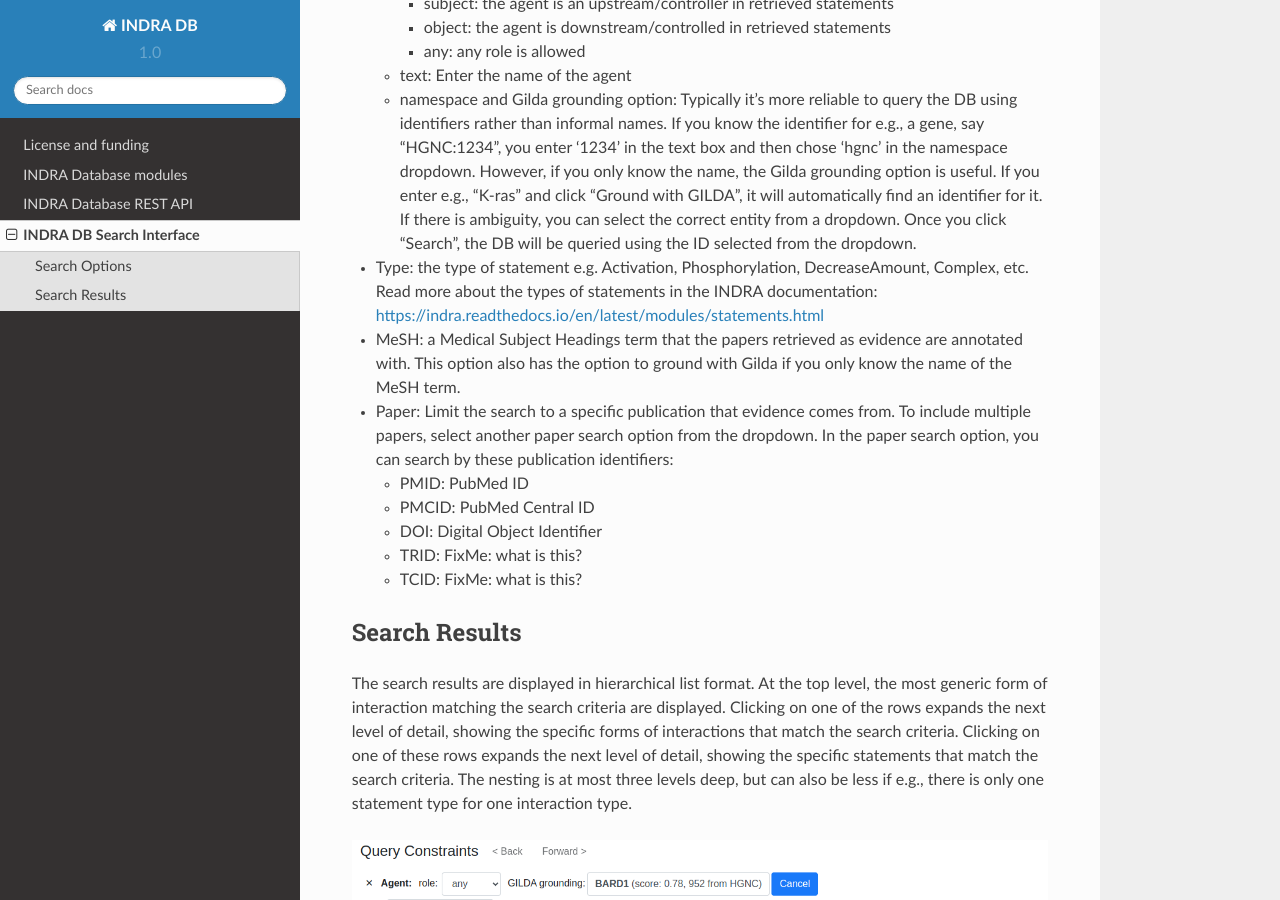
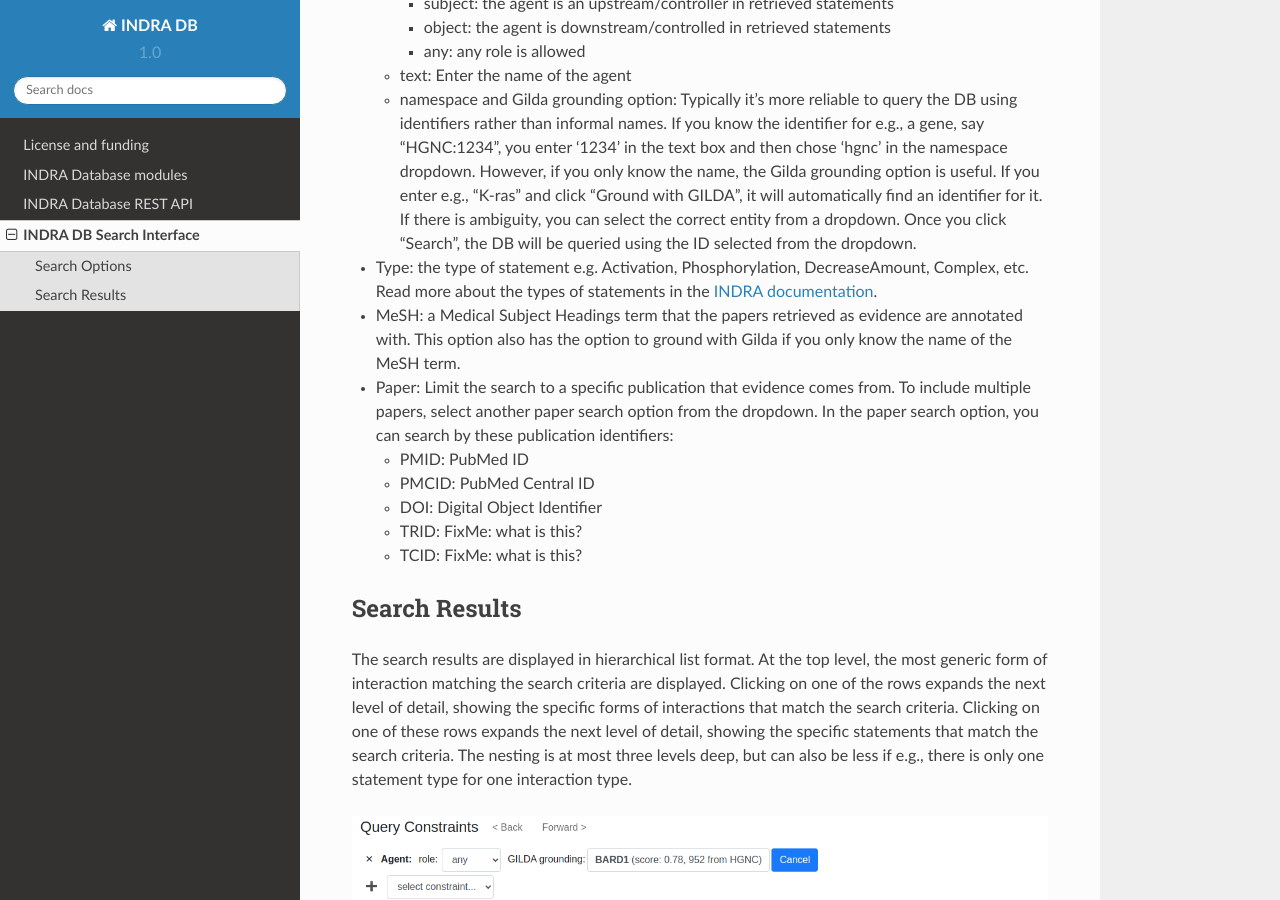
Before and after one commit to gyorilab/indra_db, a Sphinx documentation site: the page built from doc/web_ui_doc/index.rst, in a window 1280 px wide and 900 px high, scrolled down 488 px. Built offline with Sphinx 7.4.7 and the Read the Docs theme 2.0.0, drawn with Linux system fonts in a browser that asks for light colours; some of the changed lines change nothing that is shown.

Commit message:
Make link of indra linkout

```diff
--- a/doc/web_ui_doc/index.rst
+++ b/doc/web_ui_doc/index.rst
@@ -31,8 +31,8 @@ The search options are as follows:
     correct entity from a dropdown. Once you click "Search", the DB will be queried
     using the ID selected from the dropdown.
 * Type: the type of statement e.g. Activation, Phosphorylation, DecreaseAmount, Complex,
-  etc. Read more about the types of statements in the INDRA documentation:
-  https://indra.readthedocs.io/en/latest/modules/statements.html
+  etc. Read more about the types of statements in the `INDRA documentation
+  <https://indra.readthedocs.io/en/latest/modules/statements.html>`_.
 * MeSH: a Medical Subject Headings term that the papers retrieved as evidence are
   annotated with. This option also has the option to ground with Gilda if you only know
   the name of the MeSH term.
```
